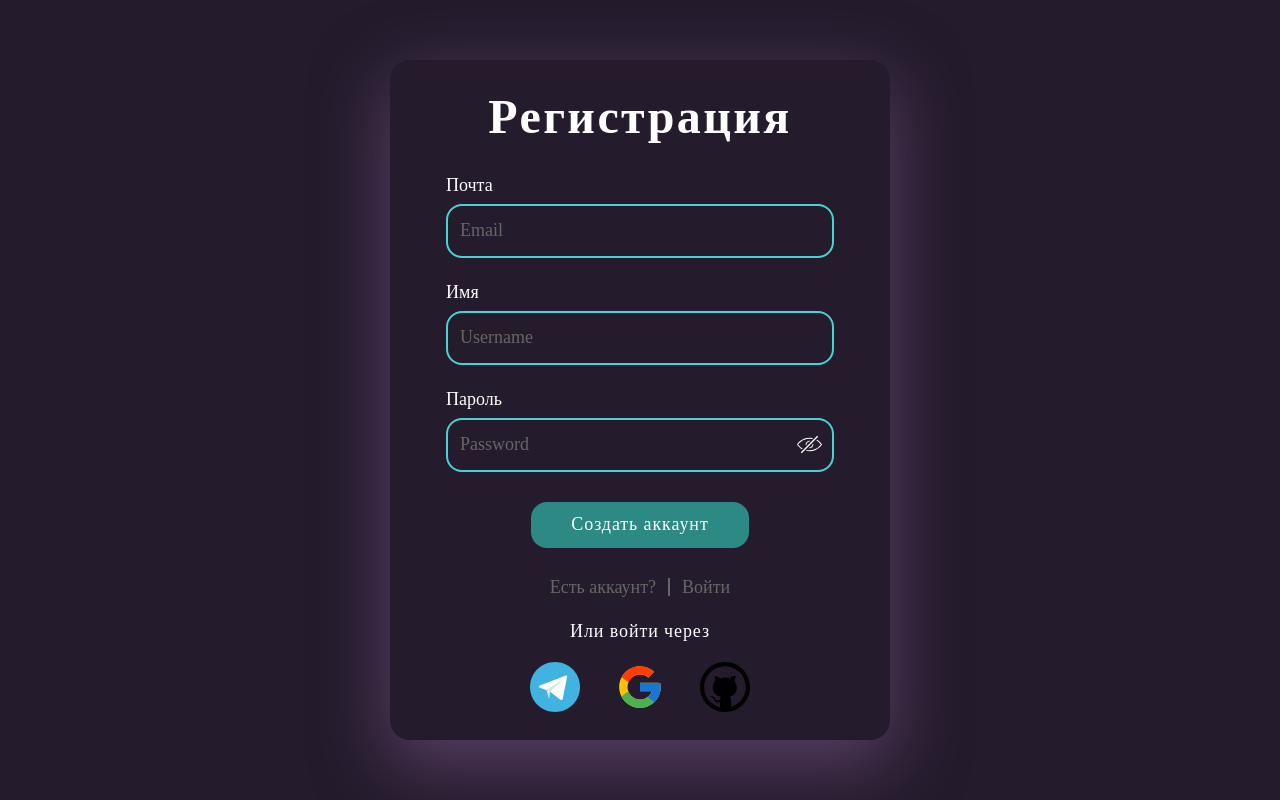
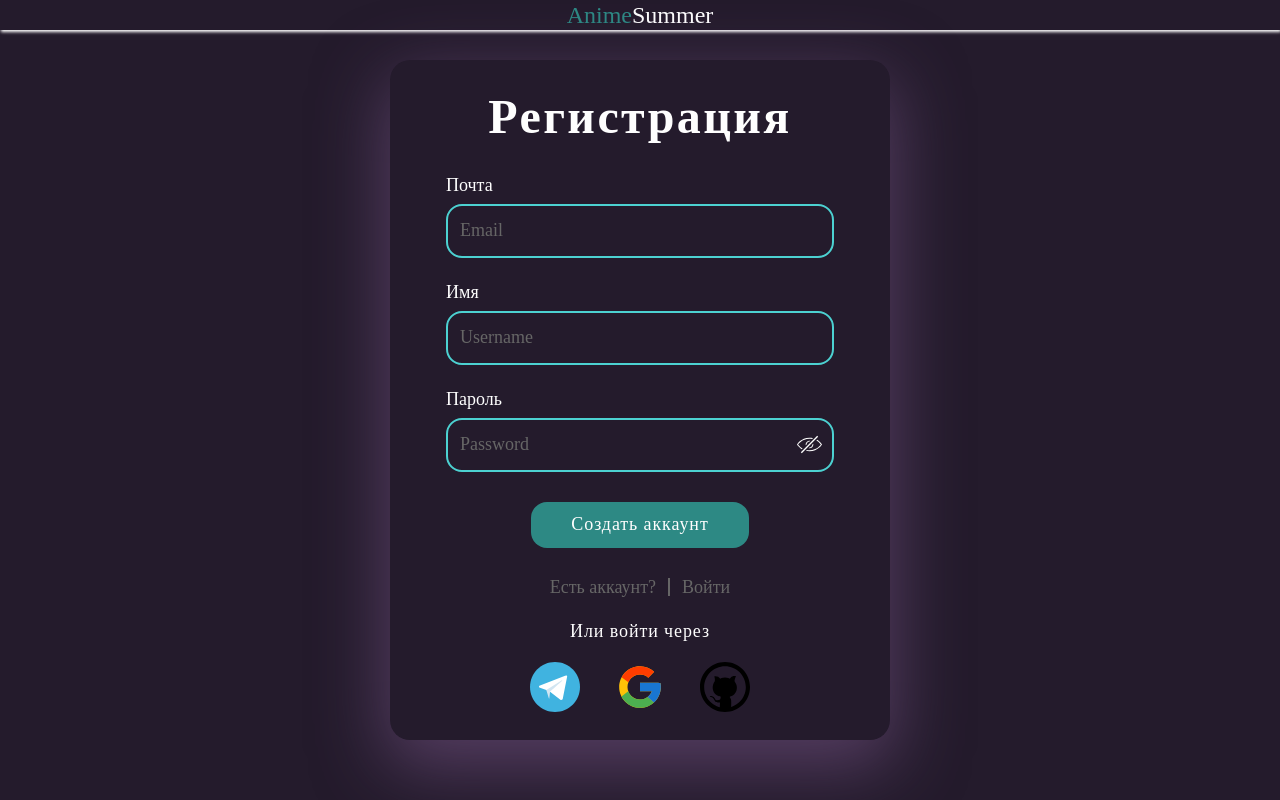
Before and after one commit to cookies-with-tea/fims-site, a React (Vite) app: page /registration in a window 1280 px wide. Built offline with nearby package versions, Linux system fonts and the light colour scheme.

Commit message:
ASF-7: убрал не нужные маржины у элементов headera

```diff
--- a/src/components/anime-search/animeSeacrh.module.scss
+++ b/src/components/anime-search/animeSeacrh.module.scss
@@ -1,6 +1,4 @@
 .anime-search {
-  margin-right: 50px;
-
   &__trigger {
     display: flex;
     align-items: center;
--- a/src/components/header/Header.tsx
+++ b/src/components/header/Header.tsx
@@ -2,32 +2,27 @@ import {Logo} from "src/components/logo/Logo"
 import { Navbar } from "src/components/navbar/Navbar"
 import {AnimeSearch} from "src/components/anime-search/AnimeSearch.tsx";
 import {Button} from "src/ui/button/Button.tsx";
-import {Dropdown} from "src/ui/dropdown/Dropdown.tsx";
-import {Icon} from "src/ui/icon/Icon.tsx";
 import style from "./header.module.scss"
 import cnBind from 'classnames/bind'
 
 const cx = cnBind.bind(style)
 
 export const Header = () => {
-
     return (
         <header className={cx("header")}>
             <div className={cx("container", "header__container")}>
+              <Logo/>
+
               <Navbar/>
-              <Logo/>
+
               <AnimeSearch/>
 
               <Button
                 className={cx("header__button")}
-                href={"/"}
+                href={"/login"}
               >
                 Вход
               </Button>
-
-              <Dropdown>
-                <Icon name={"user"} className={cx("header__icon-user")}/>
-              </Dropdown>
             </div>
         </header>
     )
--- a/src/components/header/header.module.scss
+++ b/src/components/header/header.module.scss
@@ -8,9 +8,6 @@
   &__container {
     display: flex;
     align-items: center;
-  }
-
-  &__icon-user {
-    font-size: 35px;
+    justify-content: space-between;
   }
 }
--- a/src/components/logo/Logo.tsx
+++ b/src/components/logo/Logo.tsx
@@ -1,12 +1,16 @@
-import {Link} from "react-router-dom";
+import { Link } from "react-router-dom";
 import style from "./logo.module.scss"
 import cnBind from 'classnames/bind'
 
 const cx = cnBind.bind(style)
 
-export const Logo = () => {
+interface LogoProp {
+  className?: string
+}
+
+export const Logo = ({ className }: LogoProp) => {
   return (
-    <div className={cx("logo")}>
+    <div className={cx("logo", className)}>
       <Link to={"/"} className={cx("logo__link")}>
         <p className={cx("logo__anime")}>
           Anime
--- a/src/components/logo/logo.module.scss
+++ b/src/components/logo/logo.module.scss
@@ -1,6 +1,5 @@
 .logo {
   font-size: $font--size-large-3;
-  margin-right: 90px;
 
   &__link {
     display: flex;
--- a/src/components/navbar/navbar.module.scss
+++ b/src/components/navbar/navbar.module.scss
@@ -1,11 +1,11 @@
 .nav {
-  margin-right: 83px;
 
   .menu {
     display: flex;
 
     &__item {
       font-size: $font--size-large-3;
+
       &:not(:last-child) {
         margin-right: 50px;
       }
--- a/src/layouts/guest/GuestLayout.module.scss
+++ b/src/layouts/guest/GuestLayout.module.scss
@@ -1,11 +1,24 @@
 .auth {
     background: $background--black;
     height: 100vh;
+
+    &__header {
+      display: flex;
+      align-items: center;
+      justify-content: center;
+      height: 30px;
+      background: $background--black;
+      box-shadow: 1px 2px 3px white;
+    }
+
+    &__body {
       display: flex;
       justify-content: center;
       align-items: center;
+      margin-top: 30px;
+    }
 
-    &__body {
+    &__content {
       max-width: 500px;
       width: 100%;
       color: $color--white;
--- a/src/layouts/guest/GuestLayout.tsx
+++ b/src/layouts/guest/GuestLayout.tsx
@@ -1,12 +1,24 @@
 import { Outlet } from "react-router-dom"
+import { Logo } from "src/components/logo/Logo.tsx";
 import style from "./guestLayout.module.scss"
+import cnBind from 'classnames/bind'
+
+const cx = cnBind.bind(style)
 
 export const GuestLayout = () => {
     return (
-        <div className={style.auth}>
-            <div className={style.auth__body}>
-                <Outlet/>
+      <div className={"wrapper"}>
+        <div className={cx("auth")}>
+          <div className={cx("auth__header","container")}>
+            <Logo />
+          </div>
+
+          <div className={cx("auth__body")}>
+            <div className={cx("auth__content")}>
+              <Outlet/>
             </div>
+          </div>
         </div>
+      </div>
     )
 }
--- a/src/pages/auth/registration/PageRegistration.tsx
+++ b/src/pages/auth/registration/PageRegistration.tsx
@@ -80,7 +80,7 @@ export const PageRegistration = () => {
 
                     <div className={cx("divider")}></div>
 
-                    <Link to={"/"} className={cx("form__link")}>Войти</Link>
+                    <Link to={"/login"} className={cx("form__link")}>Войти</Link>
                 </div>
 
                 <div className={cx("form__entrance")}>
--- a/src/providers/router/index.tsx
+++ b/src/providers/router/index.tsx
@@ -23,7 +23,7 @@ export const router = createBrowserRouter([
         element: <GuestLayout/>,
         children:[
             {
-                path: "/",
+                path: "/login",
                 element: <PageLogin/>
             },
             {
```
Lines whose indentation alone changed are shown as unchanged.
